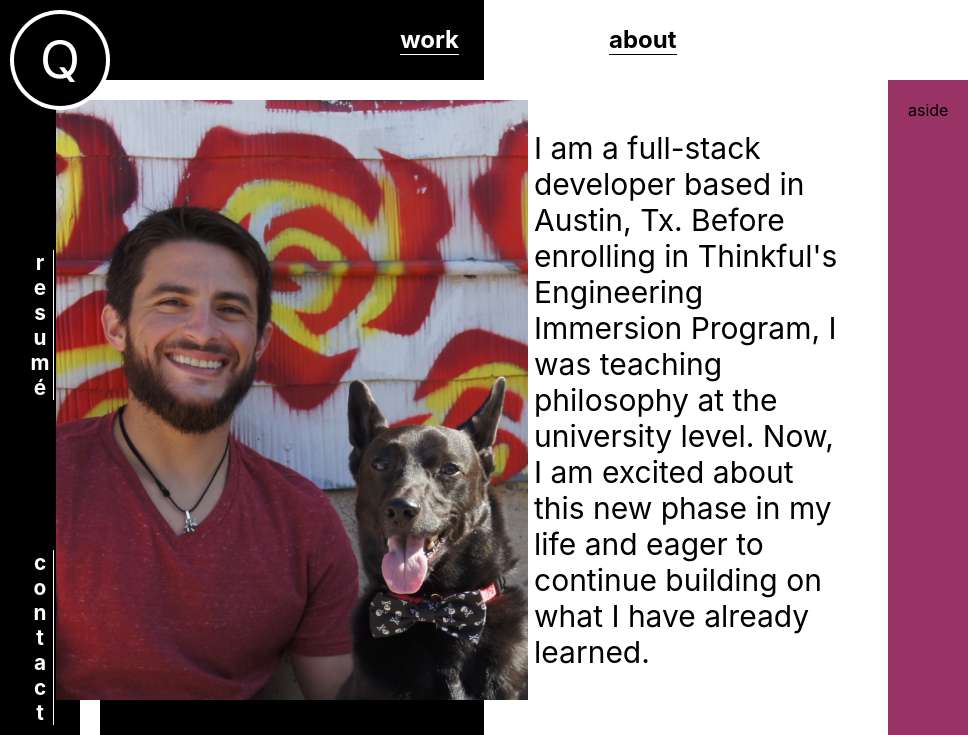
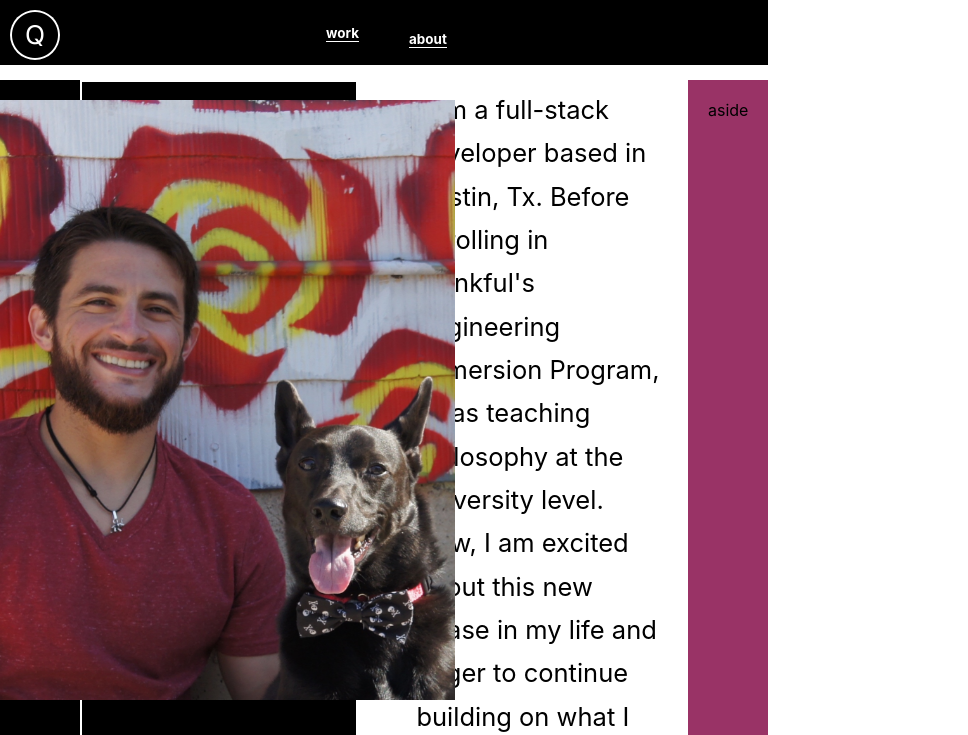
Before and after one commit to eemontemayor/the_portfolio, a React (Create React App) app: page /about in a window 768 px wide. Shown: the top 735 px of the page, 968 px wide, since content can reach past the window. Built offline with nearby package versions, Linux system fonts and the light colour scheme.

Commit message:
resp mob design

```diff
--- a/src/App.css
+++ b/src/App.css
@@ -3,6 +3,8 @@
   display: flex;
   flex-direction: column;
   min-height: 100vh;
+  width:100vw;
+  max-width:100vw;
 }
 
 
@@ -10,7 +12,7 @@
 .App{
     display: grid;
     grid-template-columns: 80px 1fr 80px;
-    grid-template-rows: 80px 1fr 80px;
+    grid-template-rows: 80px 1fr 50px;
     height: 100vh;
     min-height:100vh;
     width:100vw;
@@ -23,7 +25,7 @@ header{
 
 main{
     flex: 1;
-    padding: 20px;
+    /* padding: 2px; */
 }
 nav {
     background-color: black;
@@ -36,10 +38,10 @@ nav {
 
 footer {
     grid-column: span 3;
-    padding: 10px;
+
     text-align: center;
-    font-size: 1.4em;
-    background-color: #690;
+    font-size: 1.2em;
+    background-color: black;
     color: white;
   }
 }
--- a/src/components/Header/Header.css
+++ b/src/components/Header/Header.css
@@ -13,7 +13,7 @@ width:100%;
 div.left{
 
   float:left;
-  width:50%;
+  width:50vw;
   height:80px;
   background-color: black;
 }
@@ -72,12 +72,44 @@ border-bottom: .9px solid white;
 
 
 
-@media only screen and (max-width: 760px) {
+@media only screen and (max-width: 768px) {
+  .header-nav{
+
+    width:100%;
+
+      font-size: 1.2em;
+      font-weight: bold;
+
+      margin: auto;
+      height:60px;
+    }
 
 
+#work-link{
+  font-size: .7em;
+}
+#about-link{
+  color:white;
+  border-bottom:.9px solid white;
+  font-size: .7em;
+}
   #q-icon{
    height:50px;
    width:50px;
    border-radius: 25px;
   }
+
+  div.left{
+
+    float:left;
+    width:50vw;
+    height:65px;
+    background-color: black;
+  }
+  div .right{
+    height:65px;
+    float:right;
+    width:50vw;
+    background-color: black;
+  }
 }
--- a/src/components/NavBar/NavBar.css
+++ b/src/components/NavBar/NavBar.css
@@ -44,3 +44,16 @@
     color:rgb(231, 231, 5);
     border-right: .9px solid  rgb(231, 231, 5);
   }
+
+  @media only screen and (max-width: 768px) {
+
+    .side-nav{
+
+
+      display: none;
+    }
+
+
+
+
+  }
--- a/src/components/Split/Split.css
+++ b/src/components/Split/Split.css
@@ -1,20 +1,22 @@
+/*
+.split{
+  flex: none;
+} */
+
 .split {
     flex: 1;
-    /* padding: .5em; */
-    width:50vw;
-    height:100vh;
-    /* min-height: max-content; */
+    padding: .5em;
+
 
   }
   .white {
     background-color: white;
   color: black;
+
   }
   .black {
+    border: 2px solid white;
     color: azure;
     background-color: black;
 
 }
-.pink{
-  background-color: pink;
-}
--- a/src/routes/AboutPage.css
+++ b/src/routes/AboutPage.css
@@ -1,16 +1,35 @@
+
+
+.AboutPage {
+    display: flex;
+    /* flex-direction: column; */
+    /* min-height: 100vh; */
+    width: 100%;
+  }
+  img.about-img{
+    /* height: fit-content; */
+
+    max-height:300px;
+
+}
+
+
+div.about-img-cont{
+    height:auto;
+    width: 100%;
+}
+@media (min-width: 768px) {
 .AboutPage{
-    height:fit-content;
-    min-height: 100vh;
-    max-width: 100vw;
+    width:100%;
+    height:100%;
 
     display: flex;
 
 }
 div.about-img-cont{
-    height:100vh;
-    /* height:max-content; */
+
     width:100%;
-  /* display: block; */
+
 
     margin:auto;
 
@@ -31,50 +50,24 @@ img.about-img{
 
 }
 .about-text-container{
-    display: flex;
-    flex-direction: column;
-    align-content: left;
-    justify-content: center;
-    /* margin-top:300px; */
-vertical-align: center;
+
+
 width:100%;
-height:fit-content;
-min-height:100vh;
-margin:auto;
-font-size:20px;
+height:95%;
+display: flex;
+flex-direction: column;
+
+
+font-size:17px;
+
 
 }
 .about-text{
-   /* margin: auto; */
-    /* display: block; */
-   /* margin-top:50px; */
+  line-height:1.7;
+   margin:auto;
     padding-left: 50px;
-    padding-right: 30px;
+    padding-right: 20px;
 font-size: 1.5em;
 }
-@media only screen and (max-width: 700px) {
 
-    div.about-img-cont{
-        display: block;
-        width: 100%;
-       max-height:200px;
-    }
-    img.about-img{
-        height: auto;
-        margin:auto;
-
-        position: fixed;
-        top:0;
-        width:90%;
-
-
-        /* max-height:400px; */
-
-    }
-    #about-mob-img{
-
-    }
-    #about-mob-txt{
-
-    }
 }
--- a/src/routes/LandingPage.css
+++ b/src/routes/LandingPage.css
@@ -1,11 +1,16 @@
+
+
+
+
+
+
 .LandingPage{
-    /* height: 100vh;
-    width: 100vw; */
+
     background-color: black;
-    /* position: fixed; */
-    /* opacity: 0 */
+
     display: flex;
-
+  width:100%;
+  height:100%;
 }
 .circle{
   opacity:.95;
@@ -117,7 +122,7 @@ section#circ-content {
   font-variant: small-caps;
 }
 
-@media only screen and (max-width: 700px) {
+@media only screen and (max-width: 768px) {
 
   .circle.large{
   display: none;
--- a/src/routes/LandingPage.js
+++ b/src/routes/LandingPage.js
@@ -1,9 +1,12 @@
 "use strict";
 
 import React from "react";
-import Split from "../components/Split/Split";
+
 import "./LandingPage.css";
 import Carousel from "../components/Carousel/Carousel";
+import Split from '../components/Split/Split'
+
+
 export default class LandingPage extends React.Component {
   state = {
     blurb1: "Critical Thinker For Hire",
@@ -118,8 +121,8 @@ export default class LandingPage extends React.Component {
         <div className="circle large" ></div>
 
 
-        {/* <Split className="black"></Split> */}
-        {/* <Split className="white"></Split> */}
+        <Split className="black"></Split>
+        <Split className="white"></Split>
       </div>
     );
   }
--- a/src/routes/ProjectsPage.css
+++ b/src/routes/ProjectsPage.css
@@ -1,9 +1,8 @@
 .ProjectsPage{
-    height: 100vh;
-    width: 100vw;
+    height: 100%;
+    width: 100%;
     background-color: black;
-    /* position: fixed; */
-    /* opacity: 0 */
+
     display: flex;
 
 }
```
